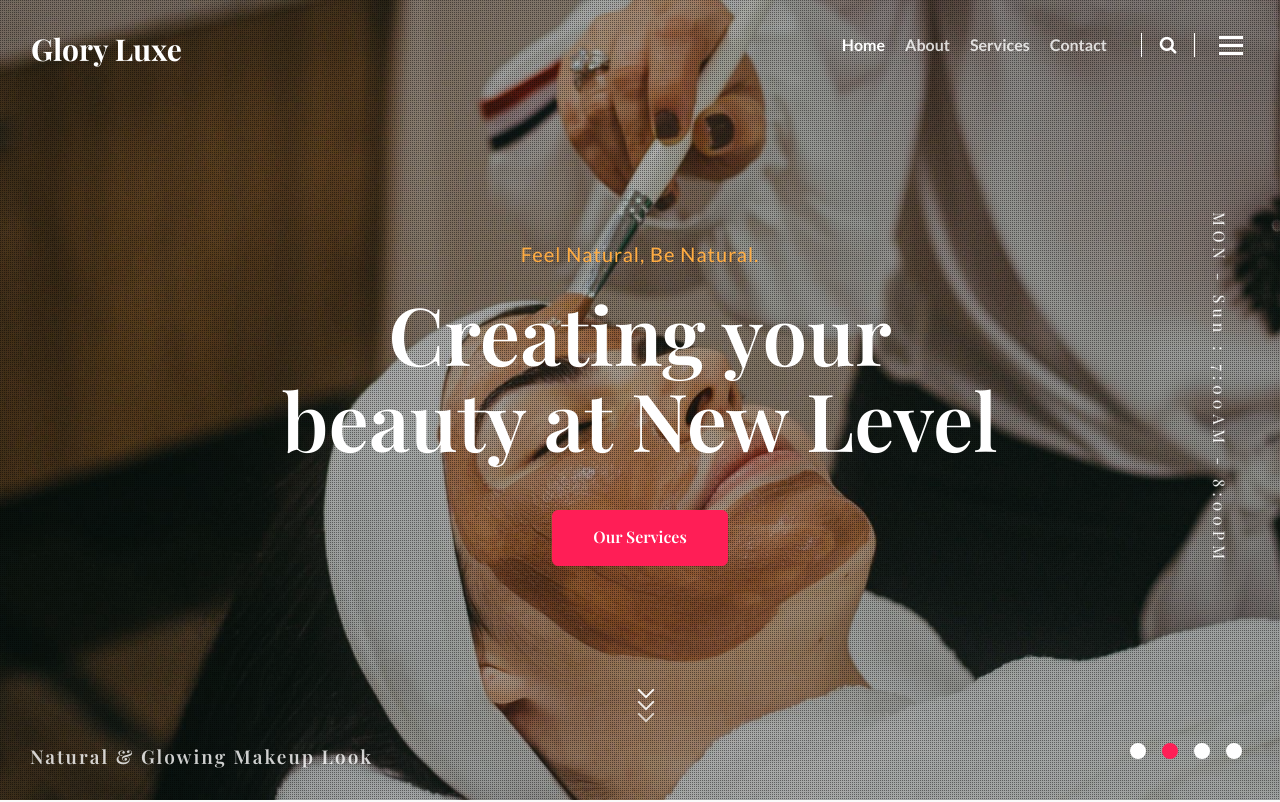
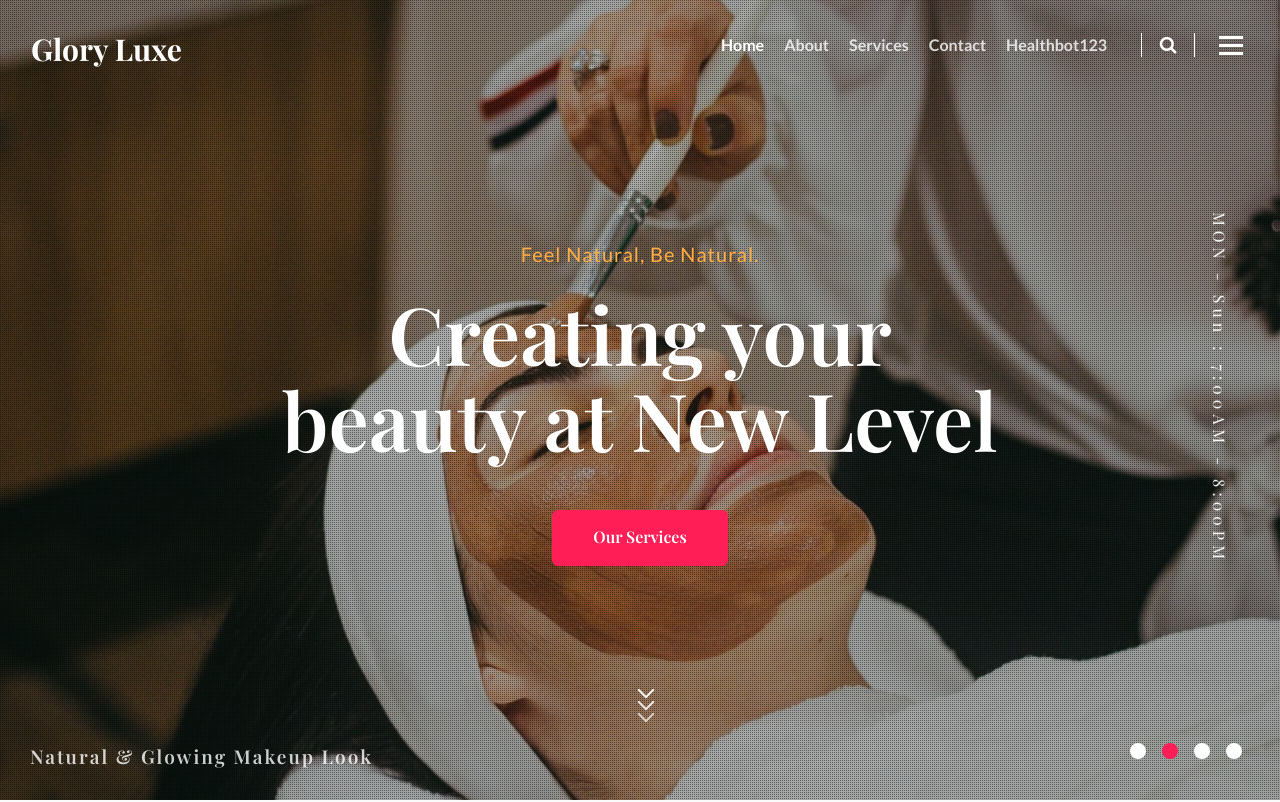
Before and after one commit to VEPADAKRISHNA/project1909, a plain HTML site: page index.html in a window 1280 px wide. Shown: the top 802 px of the page. Drawn offline with nearby package versions, Linux system fonts and the light colour scheme; a web font is replaced by a local one.

Commit message:
Update index.html

```diff
--- a/index.html
+++ b/index.html
@@ -51,6 +51,8 @@
 
 						<li class="nav-item">
 							<a class="nav-link" href="contact.html">Contact</a>
+						<li class="nav-item">
+							<a class="nav-link" href="healthbot123.html">healthbot123</a>
 						</li>
 					</ul>
 					<!--/search-right-->
```
